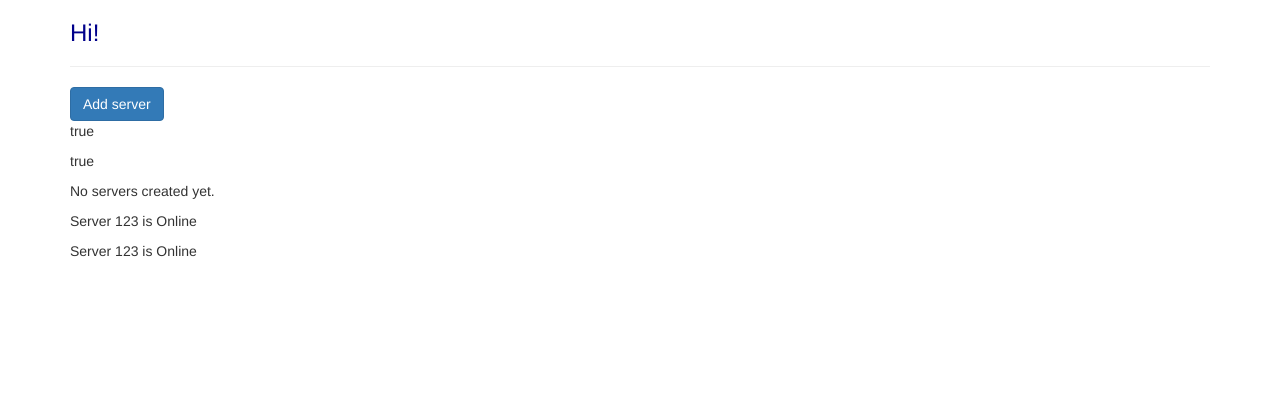
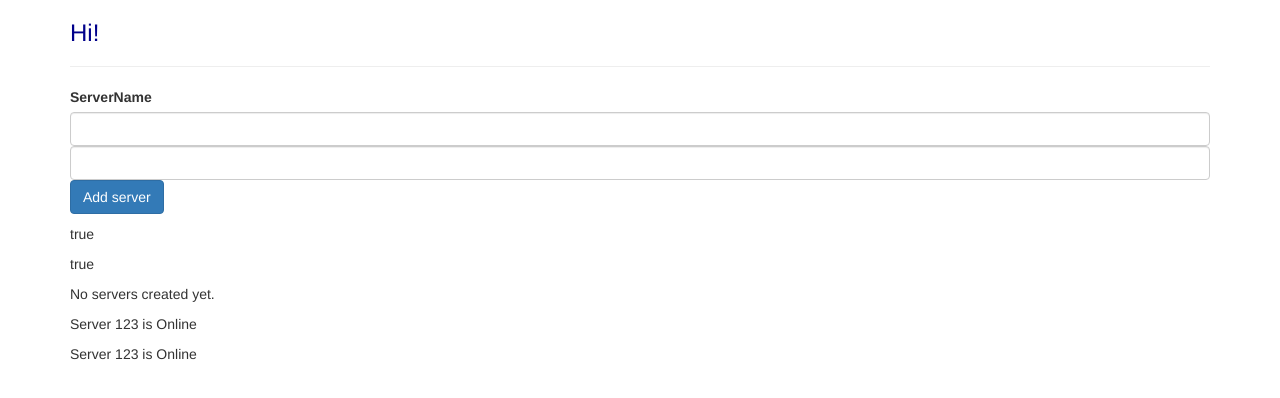
Before and after one commit to equenum/angular_projects, an Angular app in the folder My application/my-app/: page / in a window 1280 px wide. Shown: the top 398 px of the page. Built offline with nearby package versions, Linux system fonts and the light colour scheme.

Commit message:
Add two-way data binding

```diff
--- a/My application/my-app/src/app/servers/servers.component.html
+++ b/My application/my-app/src/app/servers/servers.component.html
@@ -1,10 +1,21 @@
+<label for="createServerButton">ServerName</label>
+
+<!-- input with one-way binding -->
+<input type="text" class="form-control" (input)="onUpdateServerName($event)" />
+
+<!-- input with two-way binding via ngModel -->
+<input type="text" class="form-control" [(ngModel)]="serverName" />
+
 <button
+  id="createServerButton"
   class="btn btn-primary"
   [disabled]="!enableAddingNew"
   (click)="onCreateServer()"
 >
   Add server
 </button>
+
+<p>{{ serverName }}</p>
 
 <!-- string interpolation -->
 <p>{{ enableAddingNew }}</p>
--- a/My application/my-app/src/app/servers/servers.component.ts
+++ b/My application/my-app/src/app/servers/servers.component.ts
@@ -20,6 +20,7 @@ import { Component } from '@angular/core';
 export class ServersComponent {
   enableAddingNew = false;
   serverCreateStatus = 'No servers created yet.';
+  serverName = '';
 
   constructor() {
     setTimeout(() => {
@@ -27,7 +28,14 @@ export class ServersComponent {
     }, 2000);
   }
 
+  // event binding
   onCreateServer() {
     this.serverCreateStatus = 'Servers created.';
   }
+
+  // event binding with passing the event object
+  onUpdateServerName(event: Event) {
+    var inputElement = event.target as HTMLInputElement;
+    this.serverName = inputElement.value;
+  }
 }
```
